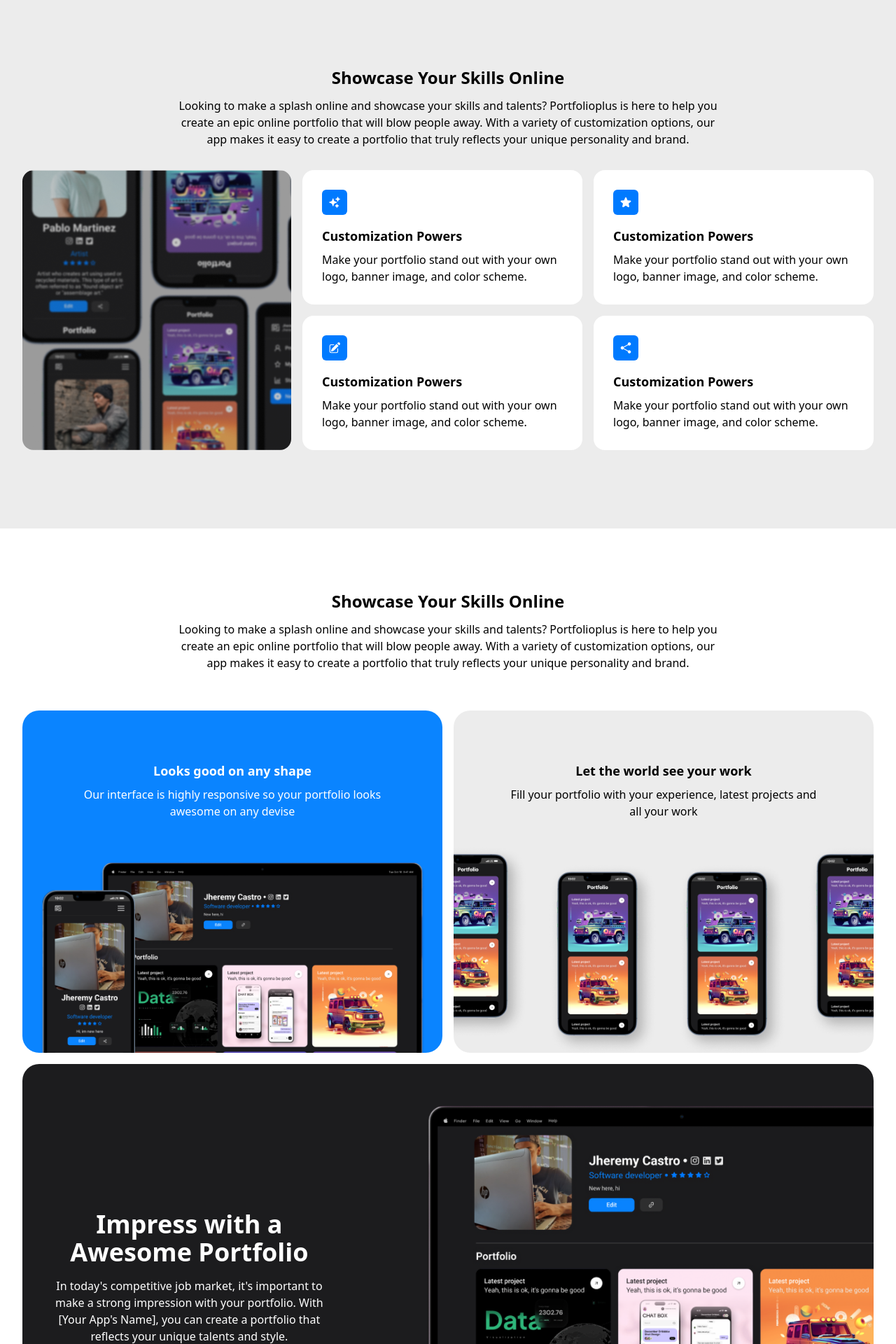
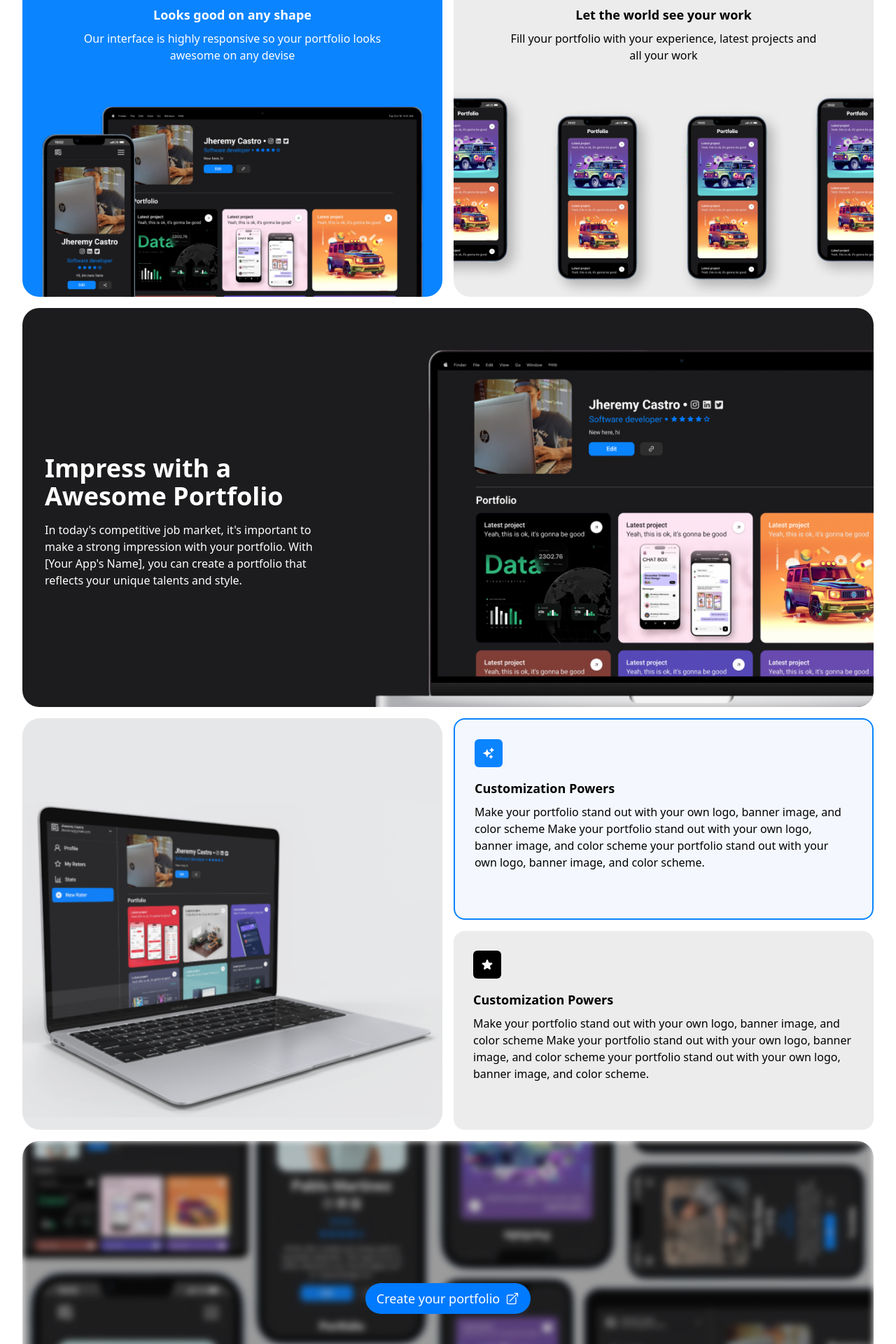
Before and after one commit to jheremois/portfolioPlusInfo, a Next.js app: page / in a window 1280 px wide. Shown: the part 620-2540 px from the top of the page at 70% size. Built offline with nearby package versions, Linux system fonts and the light colour scheme.

Commit message:
add features section

```diff
--- a/src/components/About.tsx
+++ b/src/components/About.tsx
@@ -18,11 +18,12 @@ const About: React.FC = () => {
     }
   ]
   return (
-    <div className="max-w-7xl mx-auto py-5 md:py-6">
+    <div className="max-w-7xl mx-auto">
       <div className="mx-3 md:mx-8 2xl:mx-0">
-        <div
+        {/* <div
           className="
-            text-center p-4 mx-auto md:w-2/3 flex
+
+            text-center pb-4 mx-auto md:w-2/3 flex
             flex-col gap-3 mb-10
           "
         >
@@ -32,13 +33,13 @@ const About: React.FC = () => {
           <p>
             Looking to make a splash online and showcase your skills and talents? Portfolioplus is here to help you create an epic online portfolio that will blow people away. With a variety of customization options, our app makes it easy to create a portfolio that truly reflects your unique personality and brand.
           </p>
-        </div>
+        </div> */}
         <div className="flex flex-col gap-6 md:gap-4">
           <div className="grid grid-cols-1 gap-6 md:grid-cols-2 md:gap-4">
             {aboutCards.map((card, i)=>(
               <div key={i} className={`${card.color.bg} ${card.color.text} rounded-3xl pt-10 overflow-hidden flex flex-col justify-between`}>
                 <div className='text-center mx-auto w-3/4 flex flex-col gap-2 py-8'>
-                  <h4 className='text-lg font-semibold'>
+                  <h4 className='text-lg font-bold'>
                     {card.title}
                   </h4>
                   <p>
@@ -50,7 +51,14 @@ const About: React.FC = () => {
               </div>
             ))}
           </div>
-          <div className="bg-mainBg rounded-3xl pt-10 text-white grid gap-2 md:grid-cols-5 md:gap-4 overflow-hidden items-center text-center">
+          <div
+            className="
+              bg-mainBg rounded-3xl pt-10 text-white
+              grid gap-2 md:grid-cols-5 md:gap-4
+              overflow-hidden items-center text-center
+              md:text-left
+            "
+          >
             <div className='mx-auto flex flex-col gap-4 p-8 col-span-2'>
               <h4 className='text-4xl font-semibold'>
                 Impress with a Awesome Portfolio
--- a/src/components/Features.tsx
+++ b/src/components/Features.tsx
@@ -1,58 +1,81 @@
-import React from 'react';
-import { StarIcon } from '@heroicons/react/24/solid'
+import React, {useState} from 'react';
+import { StarIcon, SparklesIcon, PencilSquareIcon, ShareIcon } from '@heroicons/react/24/solid'
 
-type Feature = {
-  title: string;
-  description: string;
-  icon: React.ReactNode;
-};
+const Features: React.FC = () => {
 
-type FeaturesProps = {
-  features: Feature[];
-  imageUrl: string;
-};
+    const [cardActive, setCardActive] = useState<number>(1)
 
-const Features: React.FC<FeaturesProps> = ({ features, imageUrl }) => {
+    const features = [
+        {
+          title: "Customization Powers",
+          description: "Make your portfolio stand out with your own logo, banner image, and color scheme Make your portfolio stand out with your own logo, banner image, and color scheme your portfolio stand out with your own logo, banner image, and color scheme.",
+          icon: <SparklesIcon width={18}/>,
+          isActive: 1
+        },
+        {
+          title: "Customization Powers",
+          description: "Make your portfolio stand out with your own logo, banner image, and color scheme Make your portfolio stand out with your own logo, banner image, and color scheme your portfolio stand out with your own logo, banner image, and color scheme.",
+          icon: <StarIcon width={18}/>,
+          isActive: 2
+        }
+    ]
+
     return (
-    <div className="bg-lightGray">
-        <div className="max-w-7xl mx-auto py-16 md:py-24">
+        <div className="">
+            <div className="max-w-7xl mx-auto">
                 <div className="mx-3 md:mx-8 2xl:mx-0">
                     <div
                         className="
-                        text-center p-4 mx-auto md:w-2/3 flex
-                        flex-col gap-3
+                            grid grid-cols-1 gap-4
+                            md:grid-cols-2
                         "
                     >
-                    <h2 className='text-2xl font-semibold'>
-                        Showcase Your Skills Online
-                    </h2>
-                    <p>
-                    Looking to make a splash online and showcase your skills and talents? Portfolioplus is here to help you create an epic online portfolio that will blow people away. With a variety of customization options, our app makes it easy to create a portfolio that truly reflects your unique personality and brand.
-                    </p>
-                </div>
-                <div
+                        <img src={
+                            cardActive == 2
+                            ?
+                                'imgs/profilePortfolioPlus.png'
+                            :
+                                'imgs/custPowerPortfolioPlus.png'
+                        } alt="Feature image"
                             className="
-                        flex justify-between my-4 gap-4 flex-col
-                        md:flex-row
-                    "
-                >
-                    <img src={imageUrl} alt="Feature image"
-                        className="
-                            md:min-h-full md:w-96 s object-cover rounded-2xl
+                                rounded-2xl
+                                h-full
                             "
                         />
                         <div
                             className="
-                            grid grid-cols-1 gap-6 md:grid-cols-2 md:gap-4
+                                grid grid-cols-1 gap-6 md:grid-cols-1 md:gap-4
                             "
                         >
                             {features.map((feature, i) => (
-                        <div key={feature.title + i} className="bg-white px-7 py-9 md:px-7 md:py-7 rounded-2xl flex flex-col gap-4">
                             <div
-                                className="
-                                    icon bg-primary h-9 w-9 rounded-md
+                                onClick={()=> setCardActive(feature.isActive)}
+                                key={feature.title + i}
+                                className={`
+                                    px-7 py-9 md:px-7
+                                    md:py-7 rounded-2xl flex flex-col gap-4
+                                    cursor-pointer box-content duration-150
+                                    hover:bg-bgAtl
+                                    ${cardActive == feature.isActive
+                                        ?
+                                            'border-2 bg-bgAtl border-primaryAlt'
+                                        :
+                                            'border-none bg-lightGray'
+                                    }
+
+                                `}
+                            >
+                                <div
+                                    className={`
+                                        ${cardActive == feature.isActive
+                                            ?
+                                                'bg-primaryAlt'
+                                            :
+                                                'bg-black'
+                                        }
+                                        icon h-10 w-10 rounded-md
                                         flex justify-center items-center text-white font-bold
-                                "
+                                    `}
                                 >
                                     {feature.icon}
                                 </div>
--- a/src/components/GoToApp.tsx
+++ b/src/components/GoToApp.tsx
@@ -5,30 +5,32 @@ const GoToApp: React.FC = () => {
   const [isHovering, setIsHovering] = useState(false);
 
   return (
-    <div className="max-w-7xl mx-auto py-5 md:py-6 w-full">
+    <div className="max-w-7xl mx-auto w-full">
       <div className="mx-3 md:mx-8 2xl:mx-0 rounded-3xl overflow-hidden">
         <div
-        style={{
-          width: '100%',
-          position: 'relative'
-        }}
+        className="relative w-full"
         >
           <div
             style={{
-            height: '85vh',
-            width: '100%',
-            display: 'flex',
-            alignItems: 'center',
-            justifyContent: 'center',
+              height: 450
             }}
+            className={`
+              w-full flex items-center
+              justify-center
+            `}
           >
             <button
-                style={{ zIndex: 1 }}
                 onMouseEnter={()=> setIsHovering(true)} onMouseLeave={()=> setIsHovering(false)}
-                className="bg-primary py-2 px-4 flex items-center gap-2 rounded-full text-white font-medium text-lg"
+                className="
+                  z-10 bg-primary py-2
+                  duration-150
+                  hover:bg-primaryAlt
+                  px-4 flex items-center gap-2
+                  rounded-full text-white font-medium text-lg
+                "
             >
-                Create your portfolio
-                <ArrowTopRightOnSquareIcon width={20}/>
+              Create your portfolio
+              <ArrowTopRightOnSquareIcon width={20}/>
             </button>
             <div
               style={{
--- a/src/components/Hero.tsx
+++ b/src/components/Hero.tsx
@@ -10,7 +10,7 @@ const Hero: React.FC = () => {
       <div
         className={`
           ${styles.heroBg}
-          my-4 flex flex-col justify-center items-center
+          flex flex-col justify-center items-center
           rounded-3xl px-4 py-14
           md:flex-row md:px-8 md:py-16 mx-3 md:mx-8 2xl:mx-0
         `}
@@ -32,6 +32,8 @@ const Hero: React.FC = () => {
                   px-5 py-3 font-semibold rounded-full text-xl md:text-lg
                   bg-primary text-white w-fit
                   flex items-center gap-1
+                  duration-150
+                  hover:bg-primaryAlt
                 "
               >
                 Get started
--- a/src/pages/index.tsx
+++ b/src/pages/index.tsx
@@ -1,11 +1,8 @@
 import Head from 'next/head'
-import Image from 'next/image'
 import { Inter } from '@next/font/google'
-import styles from '../styles/Home.module.css'
 import Header from '../components/layouts/Header'
 import Hero from '../components/Hero'
 import Features from '../components/Features'
-import { StarIcon, SparklesIcon, PencilSquareIcon, ShareIcon } from '@heroicons/react/24/solid'
 import About from '../components/About'
 import GoToApp from '../components/GoToApp'
 import Footer from '../components/layouts/Footer'
@@ -13,29 +10,6 @@ import Footer from '../components/layouts/Footer'
 const inter = Inter({ subsets: ['latin'] })
 
 export default function Home() {
-
-  const features = [
-    {
-      title: "Customization Powers",
-      description: "Make your portfolio stand out with your own logo, banner image, and color scheme.",
-      icon: <SparklesIcon width={18}/>
-    },
-    {
-      title: "Customization Powers",
-      description: "Make your portfolio stand out with your own logo, banner image, and color scheme.",
-      icon: <StarIcon width={18}/>
-    },
-    {
-      title: "Customization Powers",
-      description: "Make your portfolio stand out with your own logo, banner image, and color scheme.",
-      icon: <PencilSquareIcon width={18}/>
-    },
-    {
-      title: "Customization Powers",
-      description: "Make your portfolio stand out with your own logo, banner image, and color scheme.",
-      icon: <ShareIcon width={18}/>
-    }
-  ]
 
   return (
     <>
@@ -46,13 +20,11 @@ export default function Home() {
         <link rel="icon" href="/favicon.ico" />
       </Head>
 
-      <main className={`flex flex-col gap-12 min-h-screen m-auto static`}>
+      <main className={`flex flex-col gap-6 md:gap-4 min-h-screen m-auto static`}>
         <Header/>
         <Hero/>
-        <Features features={features}
-        imageUrl="/content.png"
-        />
         <About/>
+        <Features/>
         <GoToApp/>
         <Footer/>
       </main>
```
Also changed, not shown: src/components/layouts/Footer.tsx (+28 -17 lines), src/components/layouts/Header.tsx (+9 -7 lines), public/imgs/custPowerPortfolioPlus.png (added), public/imgs/profilePortfolioPlus.png (added). Lines whose indentation alone changed are shown as unchanged.
